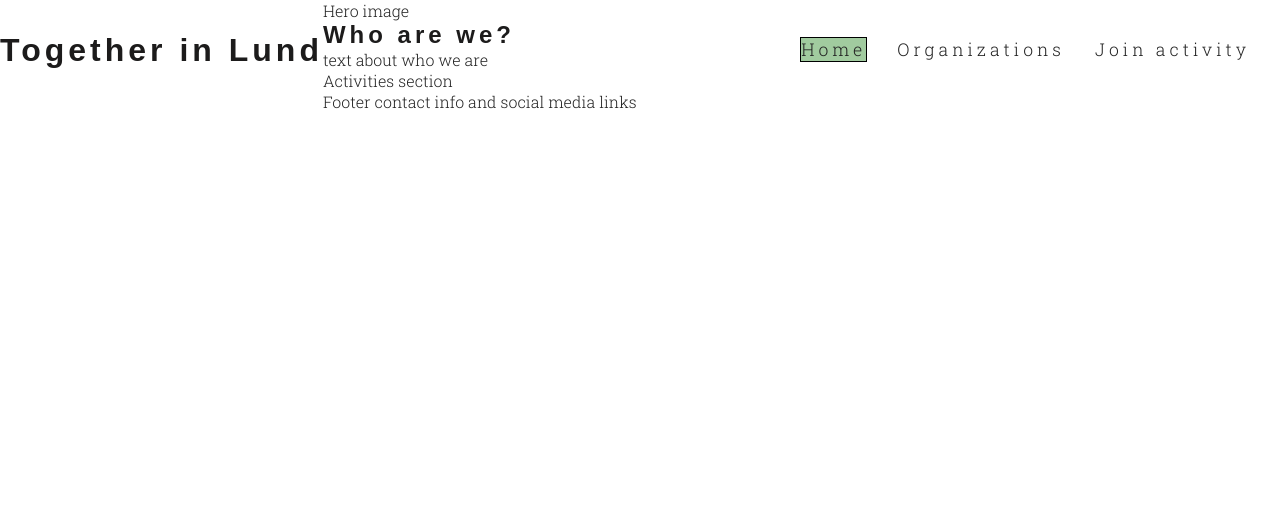
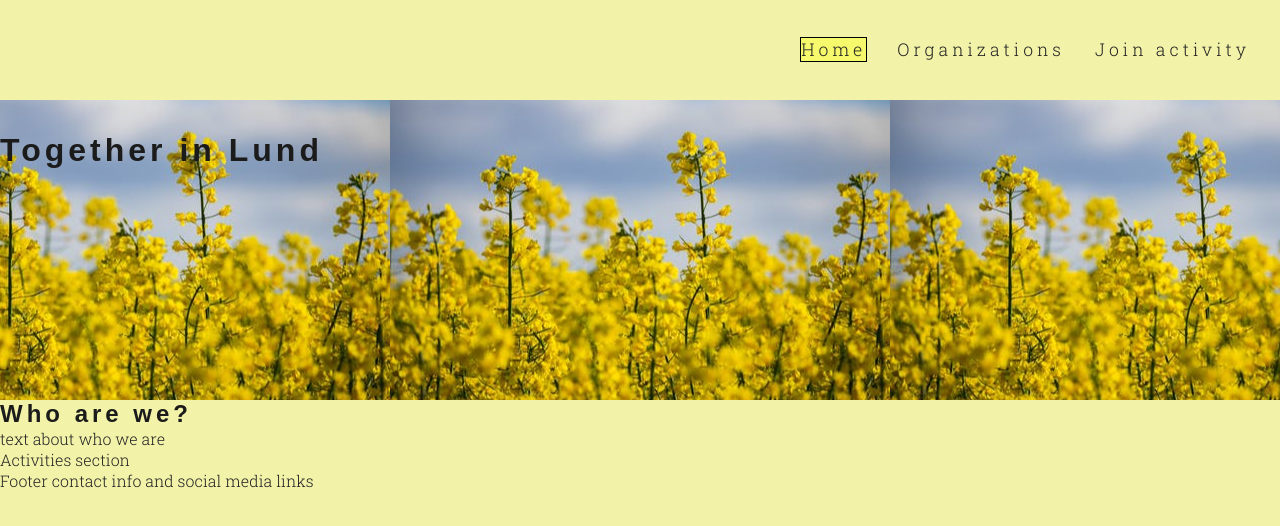
Before and after one commit to AnneKammenhed/togetherinlund, a plain HTML site: page index.html in a window 1280 px wide. Drawn offline with Linux system fonts and the light colour scheme.

Commit message:
add hero img and style

```diff
--- a/assets/css/style.css
+++ b/assets/css/style.css
@@ -10,12 +10,14 @@ body {
     font-family: 'Roboto Slab', sans-serif;
     font-weight: 300;
     color: #232323;
+    background: rgb(242, 243, 169);
 }
 
 /* headings and logo */
 
 h1, h2 {
     font-family: Arial, sans-serif;
+    font-weight: bold;
     letter-spacing: 4px;
     color: rgb(28, 27, 27);
 }
@@ -53,5 +55,19 @@ h1, h2 {
 
 .active {
     border: 1px solid black;
-    background: rgb(161, 203, 159);
+    background: rgb(246, 249, 107);
 }
+
+/* Hero img */
+
+#hero-outer {
+    height: 300px;
+    width: 100%;
+    overflow: hidden;
+}
+
+#hero-img {
+    height: 300px;
+    width: 100%;
+    background: url('../images/pexels-photo-8252651.jpg') repeat center center;
+}
--- a/index.html
+++ b/index.html
@@ -14,7 +14,7 @@
 <body>
     <header>
         <a href="index.html">
-            <h1 id="logo">Together in Lund</h1>
+
         </a>
         <nav>
             <ul id="navigation">
@@ -30,7 +30,11 @@
             </ul>
         </nav>
     </header>
-    <section>Hero image</section>
+    <section id="hero-outer">
+        <div id="hero-img">
+            <h1 id="logo">Together in Lund</h1>
+        </div>
+    </section>
     <section>
         <h2>Who are we?</h2>
         <p>text about who we are</p>
```
Also changed, not shown: assets/images/pexels-photo-8252651.jpg (added), 2 other files.
